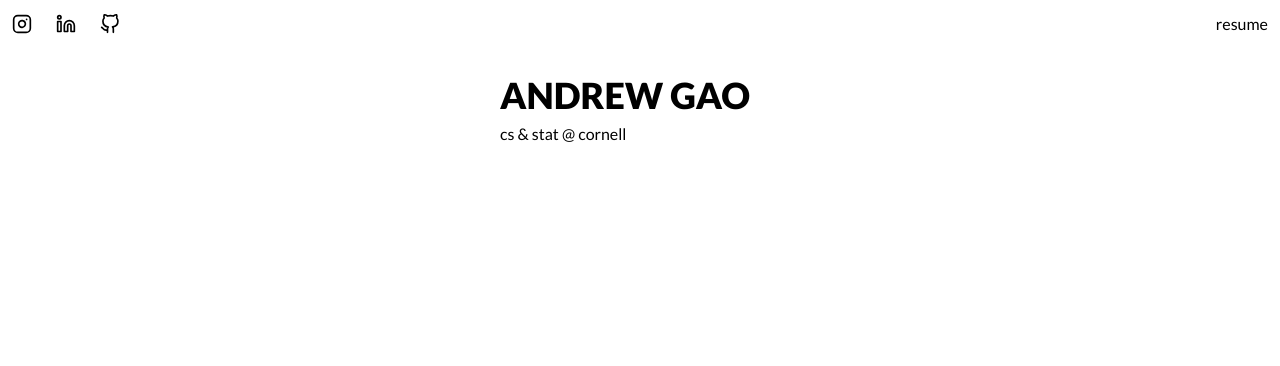
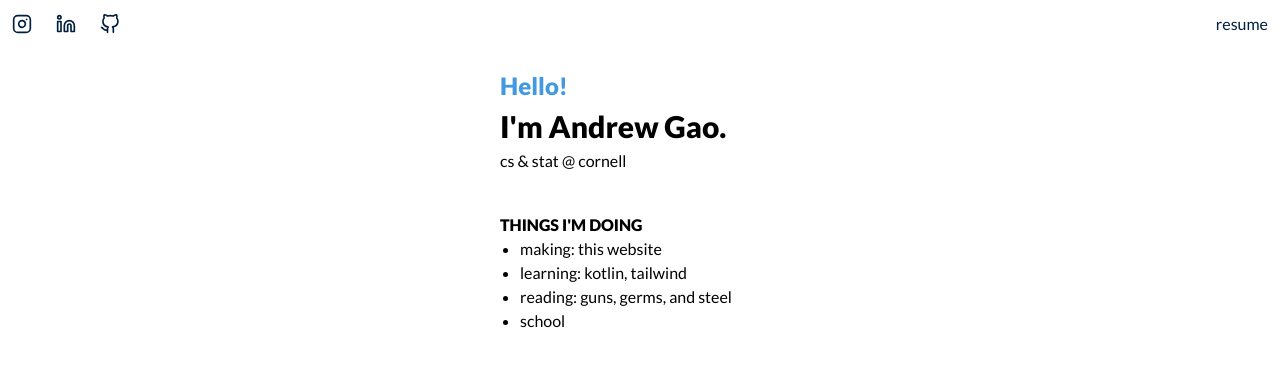
Before and after one commit to kungpaogao/website-vue, a Vue app: page / in a window 1280 px wide. Shown: the top 366 px of the page. Built offline with nearby package versions, Linux system fonts and the light colour scheme.

Commit message:
Updated home page - added doing component - added colors

```diff
--- /dev/null
+++ b/src/components/Doing.vue
@@ -0,0 +1,18 @@
+<template>
+  <div>
+    <h2 class="font-head font-semibold text-md uppercase">things i'm doing</h2>
+    <ul class="pl-5 list-disc font-body lowercase">
+      <!-- TODO: make this pull from API/database -->
+      <li>making: this website</li>
+      <li>learning: Kotlin, Tailwind</li>
+      <li>reading: Guns, Germs, and Steel</li>
+      <li>school</li>
+    </ul>
+  </div>
+</template>
+
+<script>
+export default {};
+</script>
+
+<style></style>
--- a/src/components/TopBar.vue
+++ b/src/components/TopBar.vue
@@ -1,18 +1,24 @@
 <template>
   <div class="w-full">
-    <nav class="flex justify-between text-black">
+    <nav class="flex justify-between text-text">
       <div class="flex flex-row">
         <a href="https://www.instagram.com/gao.visuals/">
-          <i data-feather="instagram" class="w-5 m-3"></i>
+          <i data-feather="instagram" class="link ext"></i>
         </a>
         <a href="https://www.linkedin.com/in/andrewxgao/">
-          <i data-feather="linkedin" class="w-5 m-3"></i>
+          <i data-feather="linkedin" class="link ext"></i>
         </a>
         <a href="https://github.com/kungpaogao">
-          <i data-feather="github" class="w-5 m-3"></i>
+          <i data-feather="github" class="link ext"></i>
         </a>
       </div>
-      <div class="font-body m-3">resume</div>
+      <div
+        class="font-body link lowercase"
+        @mouseenter="resume = 'coming soon'"
+        @mouseleave="resume = 'resume'"
+      >
+        {{ resume }}
+      </div>
     </nav>
   </div>
 </template>
@@ -22,10 +28,28 @@ import feather from "feather-icons";
 
 export default {
   name: "TopBar",
+  data: function() {
+    return {
+      resume: "resume"
+    };
+  },
   mounted: function() {
     feather.replace();
   }
 };
 </script>
 
-<style></style>
+<style scoped>
+.link {
+  @apply m-3;
+  transition: color 350ms;
+}
+
+.ext {
+  @apply w-5;
+}
+
+.link:hover {
+  @apply text-accent-500;
+}
+</style>
--- a/src/router.js
+++ b/src/router.js
@@ -12,15 +12,6 @@ export default new Router({
       path: "/",
       name: "home",
       component: Home
-    },
-    {
-      path: "/about",
-      name: "about",
-      // route level code-splitting
-      // this generates a separate chunk (about.[hash].js) for this route
-      // which is lazy-loaded when the route is visited.
-      component: () =>
-        import(/* webpackChunkName: "about" */ "./views/About.vue")
     }
   ]
 });
--- a/src/styles/fonts.css
+++ b/src/styles/fonts.css
@@ -1 +1 @@
-@import url("https://fonts.googleapis.com/css?family=Lato:400,900|Nunito:400,900&display=swap");
+@import url("https://fonts.googleapis.com/css?family=Lato:400,500,900|Nunito:400,900&display=swap");
--- a/src/views/About.vue
+++ /dev/null
@@ -1,5 +0,0 @@
-<template>
-  <div class="about">
-    <h1>This is an about page</h1>
-  </div>
-</template>
--- a/src/views/Home.vue
+++ b/src/views/Home.vue
@@ -1,15 +1,21 @@
 <template>
   <div class="home content-center">
     <div class="container max-w-xs my-auto mx-auto flex flex-col p-5">
-      <h1 class="text-4xl font-extrabold font-body uppercase">Andrew Gao</h1>
-      <h2 class="text-md font-body lowercase">CS & Stat @ Cornell</h2>
-      <div></div>
+      <h1 class="text-2xl font-extrabold font-head text-accent-500">Hello!</h1>
+      <h2 class="text-3xl font-extrabold font-head">I'm Andrew Gao.</h2>
+      <h3 class="text-md font-body lowercase">CS & Stat @ Cornell</h3>
+      <doing class="mt-10" />
     </div>
   </div>
 </template>
 
 <script>
+import Doing from "@/components/Doing.vue";
+
 export default {
-  name: "home"
+  name: "home",
+  components: {
+    Doing
+  }
 };
 </script>
--- a/tailwind.config.js
+++ b/tailwind.config.js
@@ -1,8 +1,15 @@
+const { colors } = require("tailwindcss/defaultTheme");
+
 module.exports = {
   theme: {
     fontFamily: {
       display: ["Nunito", "sans-serif"],
+      head: ["Lato", "sans-serif"],
       body: ["Lato", "sans-serif"]
+    },
+    colors: {
+      accent: colors.blue,
+      text: "#001F3F"
     },
     extend: {}
   },
```
